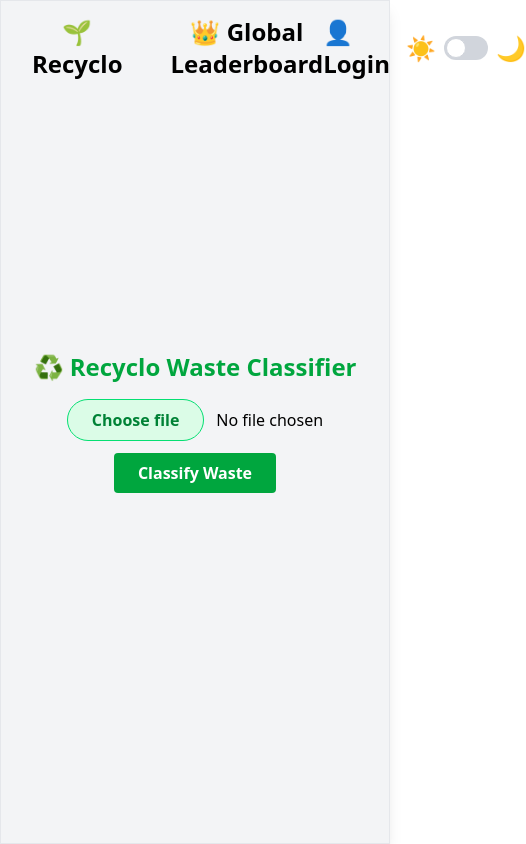
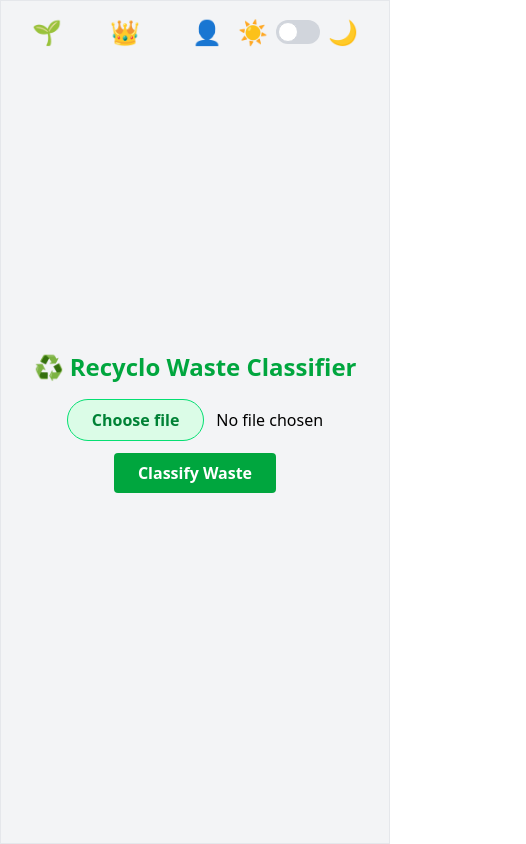
Before and after one commit to Jiwei-Cao/Recyclo, a React (Vite) app in the folder frontend/: page / in a window 390 px wide. Shown: the whole page, 526 px wide, since content can reach past the window. Built offline with nearby package versions, Linux system fonts and the light colour scheme; no server answers.

Commit message:
attempting to fix mobile UI

```diff
--- a/frontend/src/components/Header.jsx
+++ b/frontend/src/components/Header.jsx
@@ -32,15 +32,19 @@ export default function Header({ darkMode, setDarkMode }) {
     flex items-center gap-2
   `;
 
+  const buttonText = `
+    hidden md:inline
+  `;
+
   return (
     <header className={headerClass}>
       <div className={leftSectionClass}>
         <button className={buttonClass} onClick={() => navigate("/")}>
-          🌱 Recyclo
+          🌱 <span className={buttonText}>Recyclo</span>
         </button>
 
         <button className={buttonClass} onClick={() => navigate("/leaderboard")}>
-          👑 Global Leaderboard
+          👑 <span className={buttonText}>Global Leaderboard</span>
         </button>
       </div>
 
@@ -55,7 +59,7 @@ export default function Header({ darkMode, setDarkMode }) {
             }`}
             onClick={() => !token && navigate("/auth/login")}
           >
-            👤 {token ? username : "Login"}
+            👤 <span className={buttonText}>{token ? username : "Login"}</span>
           </span>
 
           {token && menuOpen && (
```
